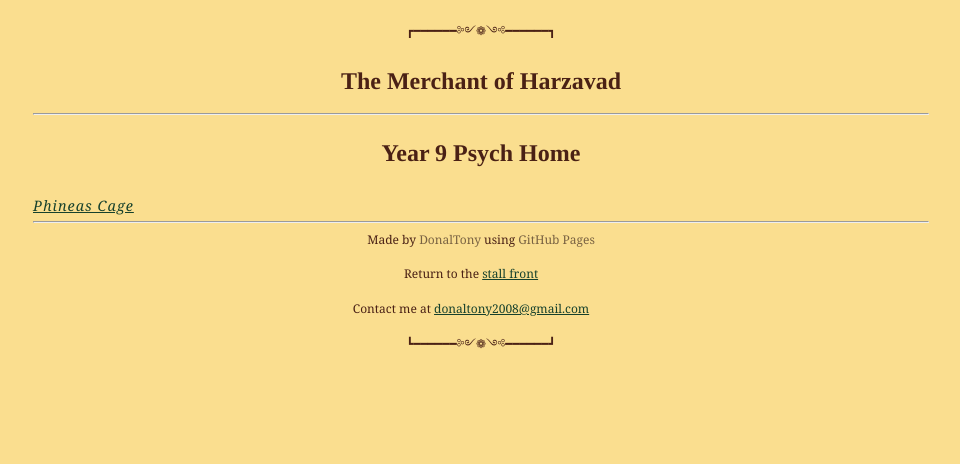
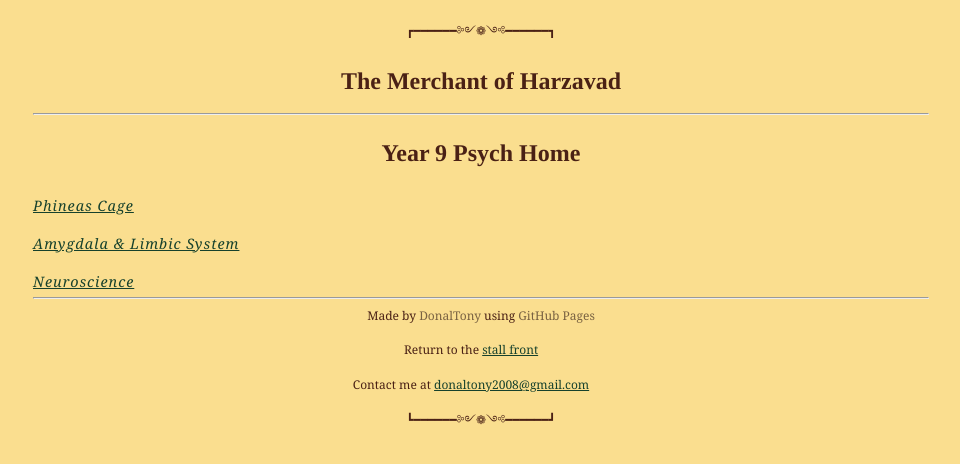
Before and after one commit to dvaraka/the-merchant, a Jekyll site: the page built from notes/year9/psychology/psychology.md, in a window 1280 px wide. Shown: the top 464 px of the page, without its empty margins (159-1119 px from the left). Built offline with Jekyll 4.4.1, drawn with Linux system fonts in a browser that asks for light colours; our own code applies the rules of GitHub Pages for plain Markdown files.

Commit message:
Update psychology.md

```diff
--- a/notes/year9/psychology/psychology.md
+++ b/notes/year9/psychology/psychology.md
@@ -5,3 +5,5 @@
 # Year 9 Psych Home
 
 #### [Phineas Cage](/the-merchant/notes/year9/psychology/phineas_gage.html)
+#### [Amygdala & Limbic System](/the-merchant/notes/year9/psychology/amygdala-and-limbic-system.html)
+#### [Neuroscience](/the-merchant/notes/year9/psychology/neuroscience.html)
```
